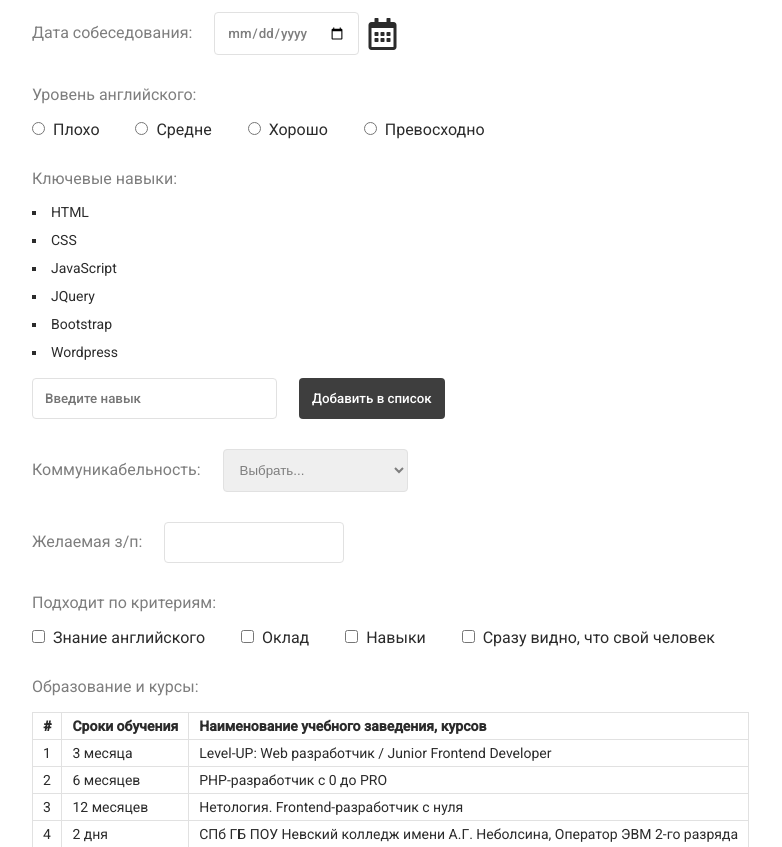
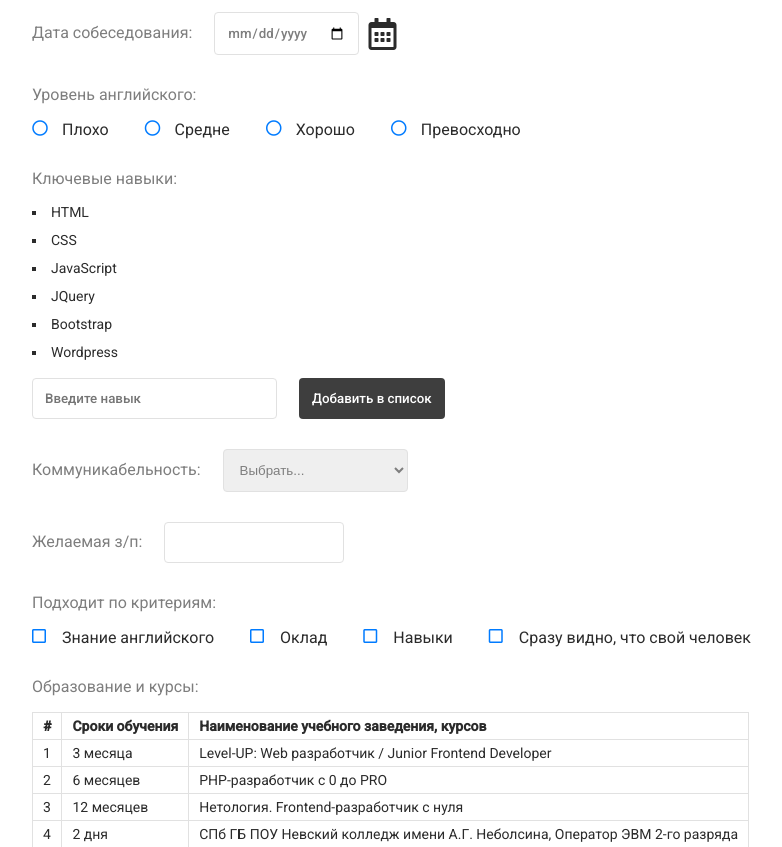
Before and after one commit to websiteproduct/hr-form, a plain HTML site: page index.html in a window 1280 px wide. Shown: the part 378-1225 px from the top of the page, without its empty margins (158-940 px from the left). Drawn offline with Linux system fonts and the light colour scheme.

Commit message:
checkbox and radio restyle

```diff
--- a/index.html
+++ b/index.html
@@ -46,10 +46,22 @@
 				</div>
 				<div class="mb-5">
 					<p class="block-title">Уровень английского:</p>
-					<label><input type="radio" name="english-level"> Плохо</label>
-					<label><input type="radio" name="english-level"> Средне</label>
-					<label><input type="radio" name="english-level"> Хорошо</label>
-					<label><input type="radio" name="english-level"> Превосходно</label>
+					<div class="custom-input d-inline-block">
+						<input id="english-level-bad" type="radio" name="english-level">
+						<label for="english-level-bad">Плохо</label>
+					</div>
+					<div class="custom-input d-inline-block">
+						<input id="english-level-middle" type="radio" name="english-level">
+						<label for="english-level-middle">Средне</label>
+					</div>
+					<div class="custom-input d-inline-block">
+						<input id="english-level-good" type="radio" name="english-level">
+						<label for="english-level-good">Хорошо</label>
+					</div>
+					<div class="custom-input d-inline-block">
+						<input id="english-level-perfect" type="radio" name="english-level">
+						<label for="english-level-perfect">Превосходно</label>
+					</div>
 				</div>
 				<div class="mb-5">
 					<p class="block-title">Ключевые навыки:</p>
@@ -83,10 +95,22 @@
 				</div>
 				<div class="mb-5">
 					<p class="block-title">Подходит по критериям:</p>
-					<label><input type="checkbox" name="english-knowledge"> Знание английского</label>
-					<label><input type="checkbox" name="salary"> Оклад</label>
-					<label><input type="checkbox" name="skills"> Навыки</label>
-					<label><input type="checkbox" name="new-employee"> Сразу видно, что свой человек</label>
+					<div class="custom-input d-inline-block">
+						<input id="english-knowledge-input" type="checkbox" name="english-knowledge">
+						<label for="english-knowledge-input">Знание английского</label>
+					</div>
+					<div class="custom-input d-inline-block">
+						<input id="salary-input" type="checkbox" name="salary">
+						<label for="salary-input">Оклад</label>
+					</div>
+					<div class="custom-input d-inline-block">
+						<input id="skills-input" type="checkbox" name="skills">
+						<label for="skills-input">Навыки</label>
+					</div>
+					<div class="custom-input d-inline-block">
+						<input id="new-employee-input" type="checkbox" name="new-employee">
+						<label for="new-employee-input">Сразу видно, что свой человек</label>
+					</div>
 				</div>
 				<div class="mb-5">
 					<p class="block-title">Образование и курсы:</p>
--- a/style.css
+++ b/style.css
@@ -65,8 +65,51 @@ input[type="checkbox"] {
 	margin: 0 4px 0 0;
 }
 
-label {
+.custom-input:not(:last-child) {
 	margin-right: 32px;
+}
+
+.custom-input label {
+	cursor: pointer;
+	padding-left: 30px;
+	position: relative;
+}
+
+.custom-input input {
+	position: absolute;
+	opacity: 0;
+}
+
+.custom-input input[type="checkbox"] + label:before {
+	content: '\f0c8';
+}
+
+.custom-input input[type="checkbox"]:checked + label:before {
+	content: '\f14a';
+}
+
+.custom-input input[type="radio"] + label:before {
+	content: '\f111';
+}
+
+.custom-input input[type="radio"]:checked + label:before {
+	content: '\f192';
+}
+
+.custom-input input + label:before {
+	content: '\f0c8';
+	font-family: "Font Awesome 5 Free";
+	color: #007bff;
+	position: absolute;
+	left: 0;
+	display: inline-block;
+}
+
+.custom-input input:checked + label:before {
+	content: '\f14a';
+	color: #007bff;
+	font-family: "Font Awesome 5 Free";
+	display: inline-block;
 }
 
 img {
```
